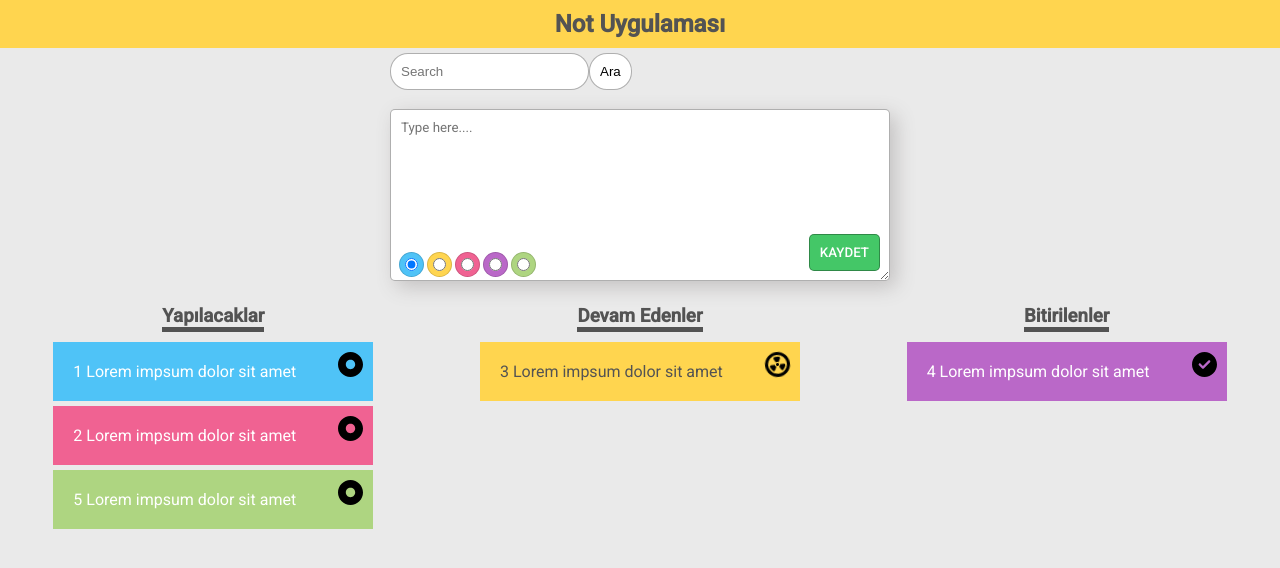
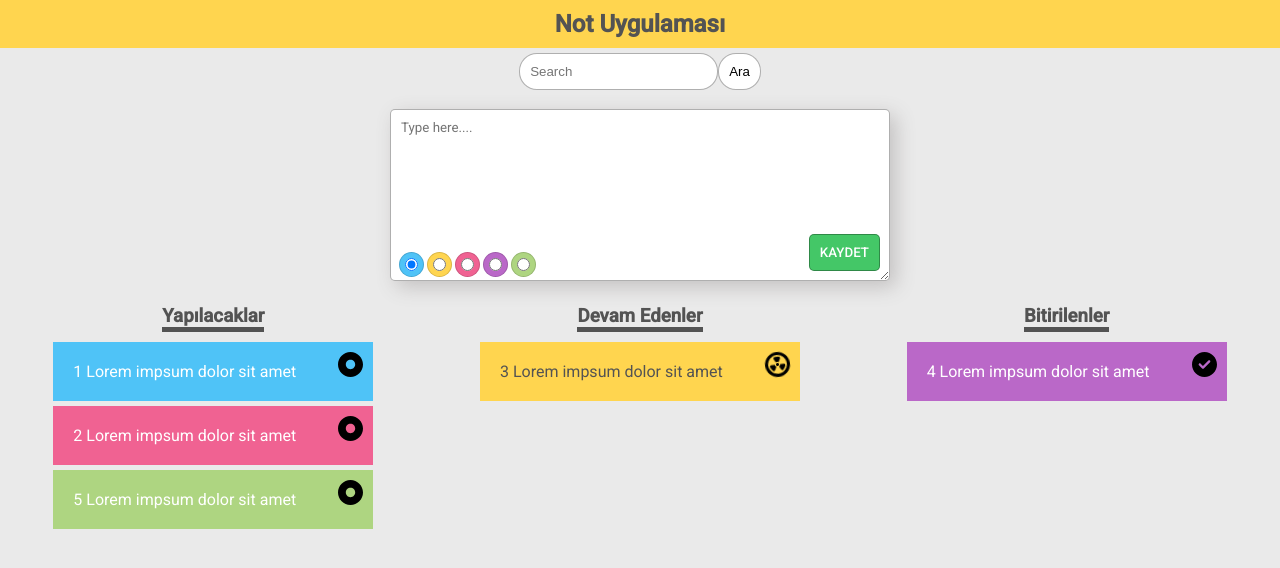
Before and after one commit to hberkayaktas/React-Note-App, a React (Create React App) app: page / in a window 1280 px wide. Shown: the top 568 px of the page. Built offline with nearby package versions, Linux system fonts and the light colour scheme.

Commit message:
ui fixing

```diff
--- a/src/components/Search.js
+++ b/src/components/Search.js
@@ -16,7 +16,7 @@ function Search() {
       }
   return (
     <div className="row x_center y_center mt_5px">
-      <form onSubmit={handleSubmit}>
+      <form className="x_center" onSubmit={handleSubmit}>
       <input type="text" className="search" value={filter} placeholder="Search" onChange={(e) => setFilter(e.target.value)} />
       <button className="search">Ara</button>
       </form>
```
